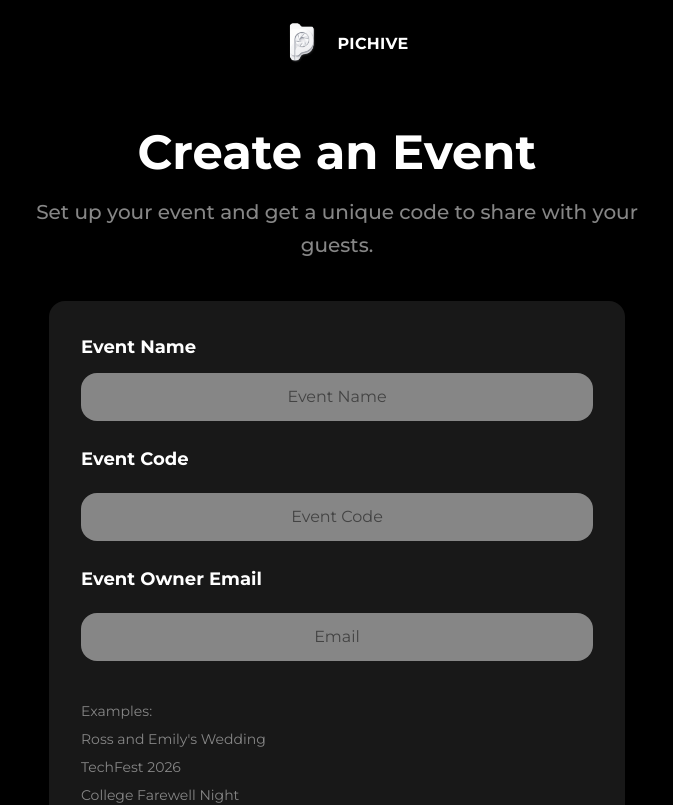
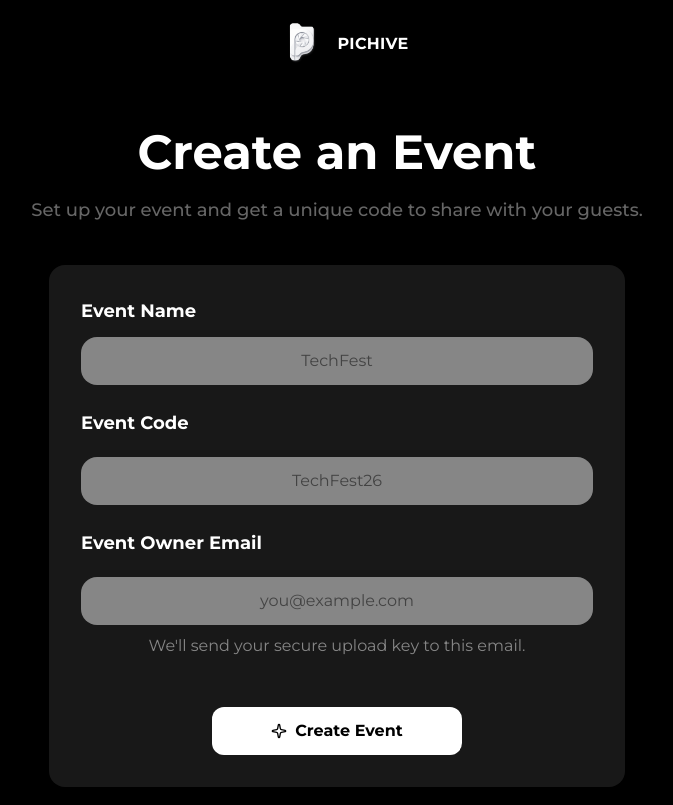
Before and after one commit to Shivamv2209/pichive-front, a React (Vite) app: page /create-event in a window 1280 px wide. Shown: the top 805 px of the page, without its empty margins (303-976 px from the left). Built offline with nearby package versions, Linux system fonts and the light colour scheme.

Commit message:
ui change

```diff
--- a/src/components/CreateEventBox.jsx
+++ b/src/components/CreateEventBox.jsx
@@ -33,7 +33,7 @@ function CreateEventBox() {
       <input
         type="text"
         value={name}
-        placeholder="Event Name"
+        placeholder="TechFest"
         onChange={(e) => setEventName(e.target.value)}
         className="bg-[#868686] w-full rounded-2xl px-4 py-3 outline-none mb-6 text-center"
       />
@@ -41,7 +41,7 @@ function CreateEventBox() {
       <input
         type="text"
         value={event_code}
-        placeholder="Event Code"
+        placeholder="TechFest26"
         onChange={(e) => setEventCode(e.target.value)}
         className="bg-[#868686] w-full rounded-2xl px-4 py-3 outline-none mb-6 text-center"
       />
@@ -49,11 +49,11 @@ function CreateEventBox() {
       <input
         type="email"
         value={email}
-        placeholder="Email"
+        placeholder="you@example.com"
         onChange={(e) => setEmail(e.target.value)}
-        className="bg-[#868686] w-full rounded-2xl px-4 py-3 outline-none mb-6 text-center"
+        className="bg-[#868686] w-full rounded-2xl px-4 py-3 outline-none mb-2 text-center"
       />
-      <div>
+      {/* <div>
         <ul className="mt-4 space-y-2">
           <li className="text-[#868686] text-sm mb-2">Examples:</li>
           <li className="text-[#868686] text-sm mb-2">
@@ -64,10 +64,13 @@ function CreateEventBox() {
             College Farewell Night
           </li>
         </ul>
+      </div> */}
+      <div className="text-center mb-12">
+        <p className="text-[#868686] text-sm md:text-base leading-relaxed">
+        {/* Give your event a memorable name so guests can recognize it. */}
+        We'll send your secure upload key to this email.
+      </p>
       </div>
-      <p className="text-[#868686] mt-8 text-sm md:text-base leading-relaxed">
-        Give your event a memorable name so guests can recognize it.
-      </p>
       <button
         disabled={loading}
         onClick={handleEvent}
@@ -80,7 +83,7 @@ function CreateEventBox() {
         ) : (
           <>
             <Sparkle className="h-4 w-4" />
-            Create Your Event
+            Create Event
           </>
         )}
       </button>
--- a/src/components/HeroText.jsx
+++ b/src/components/HeroText.jsx
@@ -24,21 +24,24 @@ function HeroText() {
       <div className="max-w-7xl mx-auto flex flex-col items-center text-center">
 
         <h5 className="text-xs md:text-sm text-[#868686]">
-          AI-powered event photo retrieval
+          For Weddings • Trips • College Events
         </h5>
 
         <h1 className="text-white text-4xl sm:text-5xl md:text-7xl font-bold leading-tight mt-4">
-          Find your event
+          Never lose your
+          {/* Find your event */}
           <br />
-          photos instantly
+          {/* photos instantly */}
+          event memories
           <br />
-          with AI
+          {/* with AI */}
+          again.
         </h1>
 
         <p className="mt-6 max-w-2xl text-base md:text-lg text-[#868686] px-2">
-          Upload a single selfie and our AI automatically finds every
-          photo taken of you across the entire event gallery — in seconds.
-          No more searching, no more missing moments.
+          Upload one selfie and instantly find every photo you're in.
+          <br />
+          No endless scrolling.
         </p>
 
         <div className="flex flex-col sm:flex-row items-center gap-3 pt-8 w-full sm:w-auto">
--- a/src/pages/CreateEventPage.jsx
+++ b/src/pages/CreateEventPage.jsx
@@ -15,7 +15,7 @@ function CreateEventPage() {
           </h1>
 
           <div className="max-w-2xl mx-auto mb-10">
-            <p className="text-base md:text-xl font-medium text-[#868686] leading-relaxed">
+            <p className="text-base md:text-lg font-medium text-[#666666] leading-relaxed">
               Set up your event and get a unique code to share with your guests.
             </p>
           </div>
--- a/src/pages/EventPage.jsx
+++ b/src/pages/EventPage.jsx
@@ -30,7 +30,7 @@ function EventPage() {
     async function fetchEvent() {
       try {
         const result = await axios.get(
-          `${import.meta.env.VITE_API_URL}/api/events/${event_code}`
+          `${import.meta.env.VITE_API_URL}/api/events/${event_code}`,
         );
 
         const event = result.data.event;
@@ -52,7 +52,6 @@ function EventPage() {
       <NavbarPages />
 
       <div className="relative min-h-screen overflow-hidden">
-
         {/* Decorative Photos - hidden on mobile */}
         <img src={img1} className="photo top-left hidden lg:block" />
         <img src={img2} className="photo middle-left hidden lg:block" />
@@ -63,7 +62,6 @@ function EventPage() {
 
         {event ? (
           <div className="relative z-10 max-w-5xl mx-auto px-5 mt-28 md:mt-40 flex flex-col items-center text-center">
-
             {/* Heading */}
             <h1 className="text-3xl md:text-5xl text-white font-bold leading-tight">
               Welcome to {event}
@@ -75,10 +73,8 @@ function EventPage() {
 
             {/* Cards */}
             <div className="flex flex-col lg:flex-row gap-8 mt-14 md:mt-20 w-full items-center justify-center">
-
               {/* Find Photos */}
               <div className="w-full max-w-[340px] min-h-[420px] bg-[#1e1e1e] rounded-[32px] border border-[#222] flex flex-col items-center justify-between py-10 px-8 hover:scale-105 transition-all duration-300">
-
                 <Camera className="text-white" size={45} />
 
                 <h2 className="text-2xl md:text-3xl font-bold text-white mt-8">
@@ -99,7 +95,6 @@ function EventPage() {
 
               {/* Upload Photos */}
               <div className="w-full max-w-[340px] min-h-[420px] bg-[#1e1e1e] rounded-[32px] border border-[#222] flex flex-col items-center justify-between py-10 px-8 hover:scale-105 transition-all duration-300">
-
                 <UploadCloud className="text-white" size={45} />
 
                 <h2 className="text-2xl md:text-3xl font-bold text-white mt-8">
@@ -107,7 +102,8 @@ function EventPage() {
                 </h2>
 
                 <p className="text-[#868686] text-center mt-5 leading-8">
-                  Photographers and organizers can securely upload event memories.
+                  Photographers and organizers can securely upload event
+                  memories.
                 </p>
 
                 <button
@@ -117,7 +113,6 @@ function EventPage() {
                   Upload Photos →
                 </button>
               </div>
-
             </div>
 
             {/* Security Note */}
@@ -127,10 +122,19 @@ function EventPage() {
                 Your photos are private and secure.
               </h4>
             </div>
-
           </div>
         ) : (
-          <p className="text-white mt-40 text-center">Loading...</p>
+          <div className="min-h-screen bg-black flex items-center justify-center">
+            <div className="flex flex-col items-center gap-4">
+              <div className="h-10 w-10 rounded-full border-4 border-zinc-700 border-t-white animate-spin"></div>
+
+              <h2 className="text-white text-xl font-semibold">
+                Preparing your event...
+              </h2>
+
+              <p className="text-zinc-400">Loading memories...</p>
+            </div>
+          </div>
         )}
       </div>
     </>
```
